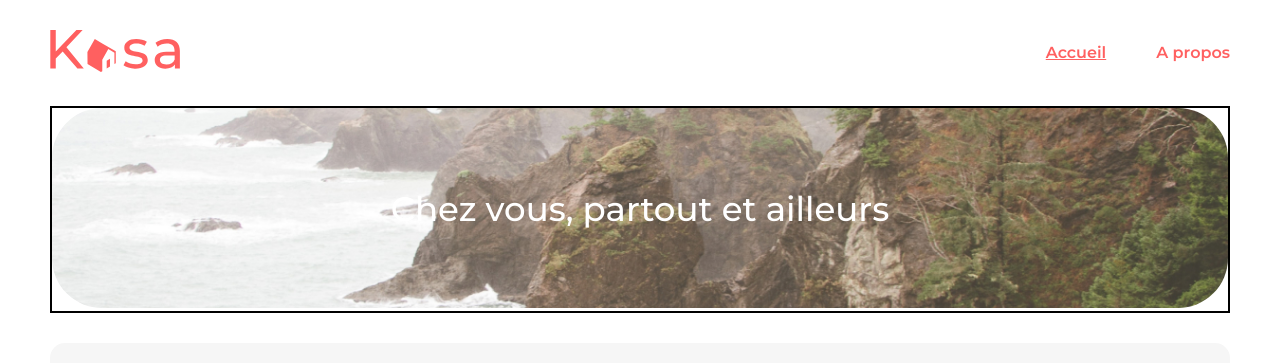
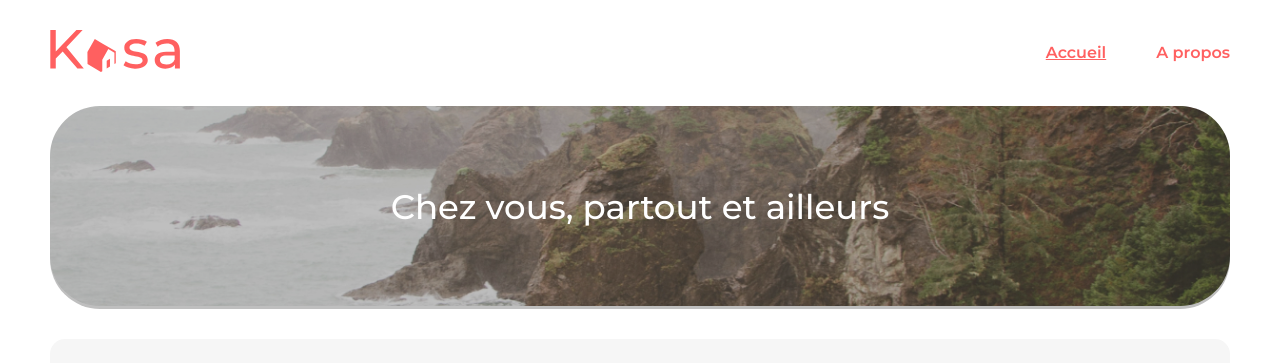
Before and after one commit to FPan7792/projet-kasa, a React (Create React App) app: page / in a window 1280 px wide. Shown: the top 363 px of the page. Built offline with nearby package versions, Linux system fonts and the light colour scheme.

Commit message:
banner style

```diff
--- a/src/routes/Home/home.module.scss
+++ b/src/routes/Home/home.module.scss
@@ -10,16 +10,15 @@
 
   .hero_banner_container {
     position: relative;
-    border: black 2px solid;
 
     .hero_banner_container__hero_banner_layer {
-      background-color: "#000000";
-      position: "absolute";
+      background-color: #000000;
+      position: absolute;
       top: 0;
-      opacity: "25%";
-      border-radius: "50px";
-      width: "100%";
-      height: "100%";
+      opacity: 25%;
+      border-radius: 50px;
+      width: 100%;
+      height: 100%;
     }
 
     .hero_banner_container__hero_banner {
```
